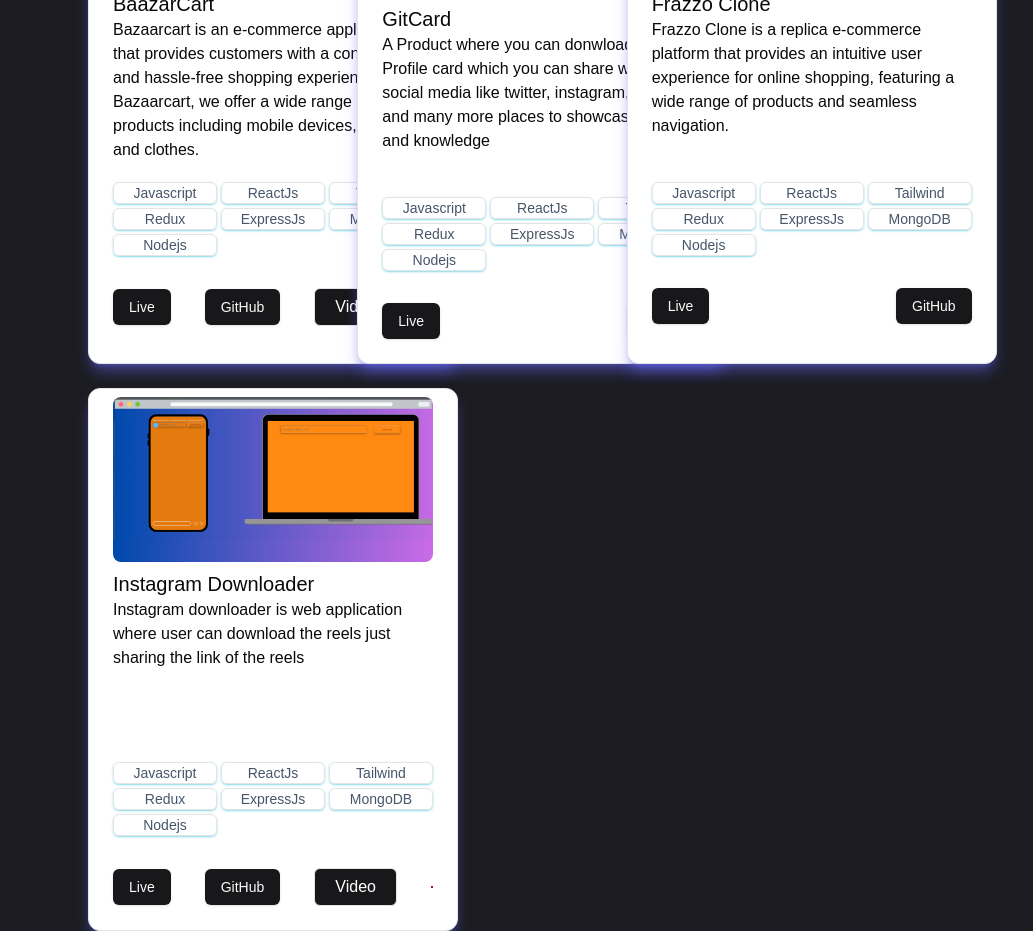
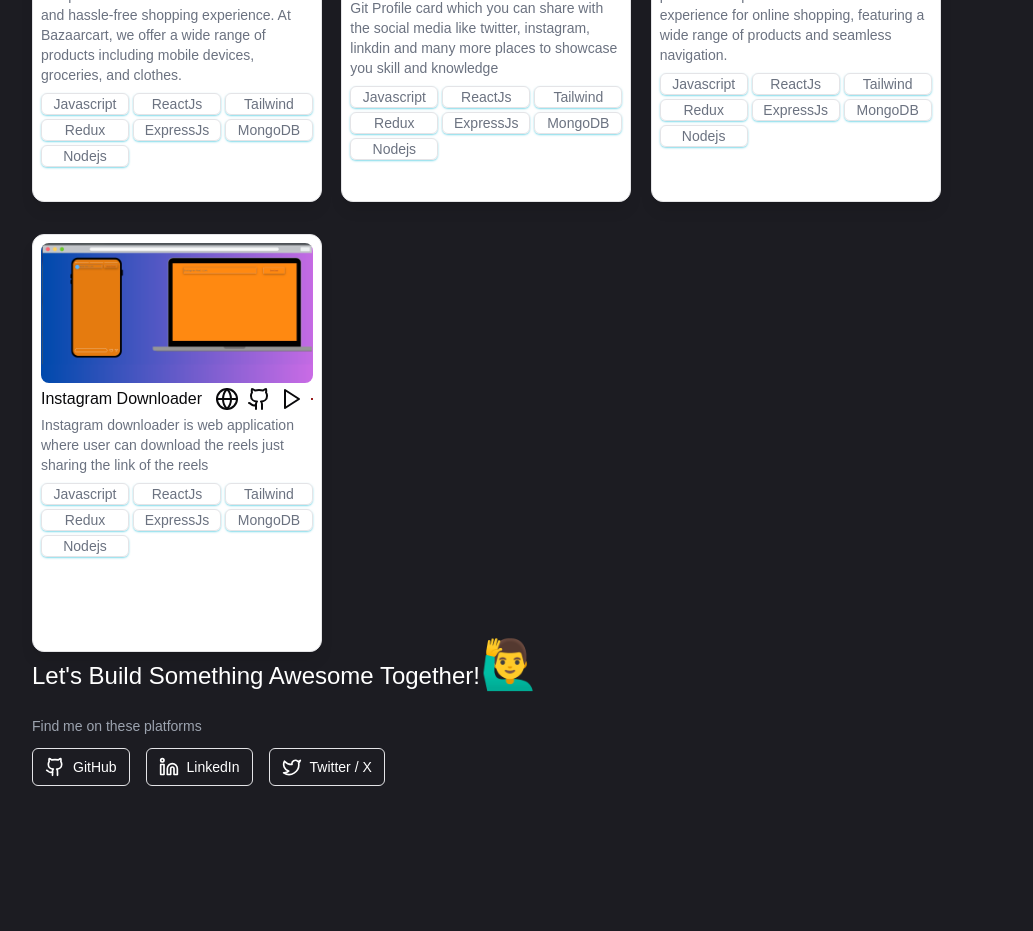
Before and after one commit to hemant069/New-Portfolio, a Next.js app: page / in a window 1280 px wide. Shown: the part 1300-2231 px from the top of the page, without its empty margins (160-1193 px from the left). After the commit the page ends 2086 px from the top, so only its background shows below. Built offline with nearby package versions, Linux system fonts and the light colour scheme.

Commit message:
added the fixed the project cards:

```diff
--- a/app/page.tsx
+++ b/app/page.tsx
@@ -14,7 +14,7 @@ export default function Home() {
     <div className="max-w-4xl mx-auto animate-fade-in-blur ">
       <div className="">
         <motion.div
-          className=" sticky top-0 left-0 right-0 h-1 bg-red-700 origin-left"
+          className=" sticky top-0 left-0 right-0 h-1 bg-red-700 origin-left z-50"
           style={{ scaleX }}
         />
 
--- a/components/Contact.tsx
+++ b/components/Contact.tsx
@@ -3,6 +3,15 @@ import { SubmitHandler, useForm } from "react-hook-form";
 import { Button } from "@/components/ui/button";
 import { Input } from "@/components/ui/input";
 import { Textarea } from "./ui/textarea";
+import Image from "next/image";
+import Link from "next/link";
+import { socialLinks } from "@/data/socialLinks";
+import {
+  Tooltip,
+  TooltipContent,
+  TooltipProvider,
+  TooltipTrigger,
+} from "@/components/ui/tooltip";
 
 interface FormInput {
   name: string;
@@ -12,9 +21,7 @@ interface FormInput {
 
 export function Contact() {
   const { handleSubmit, register } = useForm<FormInput>();
-  // ...
-
-  const handleOnSumbit: SubmitHandler<FormInput> = (data) => {};
+  const handleOnSumbit: SubmitHandler<FormInput> = (data) => { };
 
   return (
     <div>
@@ -22,38 +29,48 @@ export function Contact() {
         <p className="text-2xl">Let's Build Something Awesome Together! </p>
         <p className="text-5xl animate-bounce">🙋‍♂️</p>
       </div>
-      <div className=" w-full shadow-lg shadow-indigo-500/50   mt-2 rounded-lg py-10 px-8 gap-3 flex flex-col justify-center lg:w-[50rem]">
-        <div>
-          <label htmlFor="">Name</label>
-          <Input
-            className="hover:border-red-600 "
-            placeholder="What's Your Name, Superstar?"
-            {...register("name")}
-          />
-        </div>
-        <div>
-          <label htmlFor="">Email</label>
-          <Input
-            className="hover:border-blue-600 "
-            placeholder="How Can I Reach You ? (Email or Magic Signal)"
-            {...register("email")}
-          />
-        </div>
-        <div>
-          <label htmlFor="">Message</label>
-          <Textarea
-            className="hover:border-green-600 "
-            placeholder="P.S. I respond faster than a caffeine-fueled coder on deadline!"
-            {...register("message")}
-          />
-        </div>
-        <Button
-          className="hover:bg-red-700 transition ease-in-out delay-150  hover:-translate-y-1 hover:scale-105  duration-300"
-          onClick={handleSubmit(handleOnSumbit)}
-        >
-          Submit
-        </Button>
+
+      <div className="mt-4">
+        <p className="text-sm text-gray-400">Find me on these platforms</p>
       </div>
+
+      {/* Social list with hover previews */}
+      <div className="mt-3 flex flex-wrap gap-4">
+        <TooltipProvider delayDuration={0}>
+          {socialLinks.map((link) => {
+            const Icon = link.icon;
+            return (
+              <Tooltip key={link.href}>
+                <TooltipTrigger asChild>
+                  <Link
+                    href={link.href}
+                    target="_blank"
+                    rel="noopener noreferrer"
+                    className="flex items-center gap-2 rounded-md border border-border px-3 py-2 hover:bg-accent/40 transition-colors"
+                  >
+                    <Icon className="w-5 h-5" />
+                    <span className="text-sm">{link.label}</span>
+                  </Link>
+                </TooltipTrigger>
+                <TooltipContent className="flex flex-col items-center gap-2">
+                  <Image
+                    src={link.previewImg}
+                    alt={`${link.label} preview`}
+                    width={120}
+                    height={120}
+                    className="rounded-md object-cover"
+                  />
+                  <p className="text-xs text-muted-foreground">
+                    {link.label} profile preview
+                  </p>
+                </TooltipContent>
+              </Tooltip>
+            );
+          })}
+        </TooltipProvider>
+      </div>
+
+      {/* your form (still commented) ... */}
     </div>
   );
 }
--- a/components/Main.tsx
+++ b/components/Main.tsx
@@ -74,8 +74,14 @@ const Main = () => {
       <div>
         <WorkExperience />
       </div>
-      <div ref={inputRef} className="mt-20 sm:px-14">
+      <div ref={inputRef} className="">
         <Projects />
+      </div>
+      <div
+        ref={inputRef1}
+        className=""
+      >
+        <Contact />
       </div>
       {/* <div>
         <h2 className="text-2xl font-bold text-center mb-6"></h2>
@@ -87,12 +93,7 @@ const Main = () => {
       <div ref={inputRef} className="mt-20 sm:px-14">
         <Projects />
       </div>
-      <div
-        ref={inputRef1}
-        className="flex flex-col justify-center items-center mt-30"
-      >
-        <Contact />
-      </div>
+
       <div className="flex justify-center mt-5">
         <Social />
       </div> */}
--- a/components/ProjectCard.tsx
+++ b/components/ProjectCard.tsx
@@ -16,33 +16,50 @@ import ReactPlayer from "react-player";
 import VideoComponent from "./ui/VideoComponent";
 import { Dialog, DialogTrigger } from "./ui/dialog";
 import Link from "next/link";
+import { projectTypes } from "@/types/projectTypes";
+import { Github, Globe, Play } from "lucide-react";
 
-interface Data {
-  id: number;
-  name: string;
-  description: string;
-  tech: string;
-  live_link: string;
-  github_link: string;
-  img: any;
-  video?: any;
-}
-const ProjectCard = ({ data }: { data: Data }) => {
+const ProjectCard = ({ data }: { data: projectTypes }) => {
   const [isVideo, setisVideo] = useState(false);
   return (
     <>
-      <Card className=" hover:scale-105 ease-in-out duration-150 cursor-pointer shadow-lg shadow-indigo-500/50 lg:w-[370px]">
-        <CardContent className="">
+      <Card className="m-auto hover:scale-105 ease-in-out duration-150 cursor-pointer shadow-lg   ">
+        <CardContent className="w-[18rem] h-[26rem] p-2 rounded-lg m-auto">
           <Image
             src={data.img}
             width={350}
             height={250}
-            className="mt-2 rounded-lg"
+            className="w-full rounded-lg object-cover "
             alt={`${data.name} project image`}
           />
-          <p className="text-left mt-2 text-xl">{data.name}</p>
-          <p className="leading-normal h-[10rem]">{data.description}</p>
-          <div className="text-sm mt-1 w-full  grid grid-cols-3 gap-1 text-slate-600 ">
+          <div className="flex  w-full items-center justify-between">
+            <p className="">{data.name}</p>
+            <div className="flex items-center justify-between gap-2 ">
+
+              <Link href={data.live_link}>
+                <Globe />
+              </Link>
+
+
+              <Link href={data.github_link}>
+                <Github />
+              </Link>
+
+              {!data.video ? null : (
+                <Dialog>
+                  <DialogTrigger
+                    className=""
+                    onClick={() => setisVideo(true)}
+                  >
+                    <Play />
+                  </DialogTrigger>
+                  <VideoComponent isVideo={isVideo} video={data.video} />
+                </Dialog>
+              )}
+            </div>
+          </div>
+          <p className="text-start text-sm text-gray-500 ">{data.description}</p>
+          <div className="text-sm mt-2 w-full  grid grid-cols-3 gap-1 text-gray-500 ">
             {data?.tech?.split(",").map((el, i) => (
               <p
                 key={i}
@@ -52,25 +69,7 @@ const ProjectCard = ({ data }: { data: Data }) => {
               </p>
             ))}
           </div>
-          <div className="flex items-center justify-between mt-8">
-            <Button>
-              <Link href={data.live_link}>Live</Link>
-            </Button>
-            <Button>
-              <Link href={data.github_link}>GitHub</Link>
-            </Button>
-            {!data.video ? null : (
-              <Dialog>
-                <DialogTrigger
-                  className="border px-5 bg-[#18181a] py-0.5 text-white rounded-md"
-                  onClick={() => setisVideo(true)}
-                >
-                  <p>Video</p>
-                </DialogTrigger>
-                <VideoComponent isVideo={isVideo} video={data.video} />
-              </Dialog>
-            )}
-          </div>
+
         </CardContent>
       </Card>
     </>
--- a/components/Projects.tsx
+++ b/components/Projects.tsx
@@ -1,4 +1,3 @@
-import React from "react";
 import ProjectCard from "./ProjectCard";
 import { ProjectDetails } from "@/data/projectData";
 import { projectTypes } from "@/types/projectTypes";
@@ -10,8 +9,10 @@ import { projectTypes } from "@/types/projectTypes";
 const Projects = () => {
   return (
     <div className="container ">
+      <p className="text-start text-gray-500 mt-2">Featured</p>
       <h2 className="text-xl">My Projects</h2>
-      <div className="grid grid-cols-1 sm:grid-cols-2 lg:grid-cols-3 gap-6">
+
+      <div className="w-full grid grid-cols-3 m-auto gap-8 mt-2">
         {ProjectDetails.map((el: projectTypes, index: number) => (
           <ProjectCard data={el} key={index} />
         ))}
--- a/components/WorkExperience.tsx
+++ b/components/WorkExperience.tsx
@@ -6,7 +6,7 @@ const WorkExperience = () => {
         <div className='w-full'>
 
             <div className=' text-start'>
-                <h3 className='text-md text-gray-500 '>Featured</h3>
+                <h3 className='text-md text-gray-500 mt-2 '>Featured</h3>
                 <h1 className='text-xl'>Work Experience</h1>
             </div>
             <div>
--- a/data/socialLinks.ts
+++ b/data/socialLinks.ts
@@ -1,22 +1,26 @@
 import { SocialLink } from "@/types/socialTypes";
-import { Github } from "lucide-react";
-import { Linkedin } from "lucide-react";
-import { Twitter } from "lucide-react";
+import { Github, Linkedin, Twitter } from "lucide-react";
+import githubPreview from "../public/social/github-preview.png";
+import linkedinPreview from "../public/social/linkedin-preview.png";
+import twitterPreview from "../public/social/twitter-preview.png";
 
-export const socialLinks:SocialLink[] = [
+export const socialLinks: SocialLink[] = [
   {
     icon: Github,
     label: "GitHub",
     href: "https://github.com/hemant069",
+    previewImg: githubPreview,
   },
   {
     icon: Linkedin,
     label: "LinkedIn",
     href: "https://www.linkedin.com/in/hemant-prajapatii/",
+    previewImg: linkedinPreview,
   },
   {
     icon: Twitter,
     label: "Twitter / X",
-        href: "https://x.com/hemant069", // Replace with your X/Twitter URL
+    href: "https://x.com/hemant069",
+    previewImg: twitterPreview,
   },
 ];
```
Also changed, not shown: types/socialTypes.ts (+5 -4 lines). Lines whose indentation alone changed are shown as unchanged.
